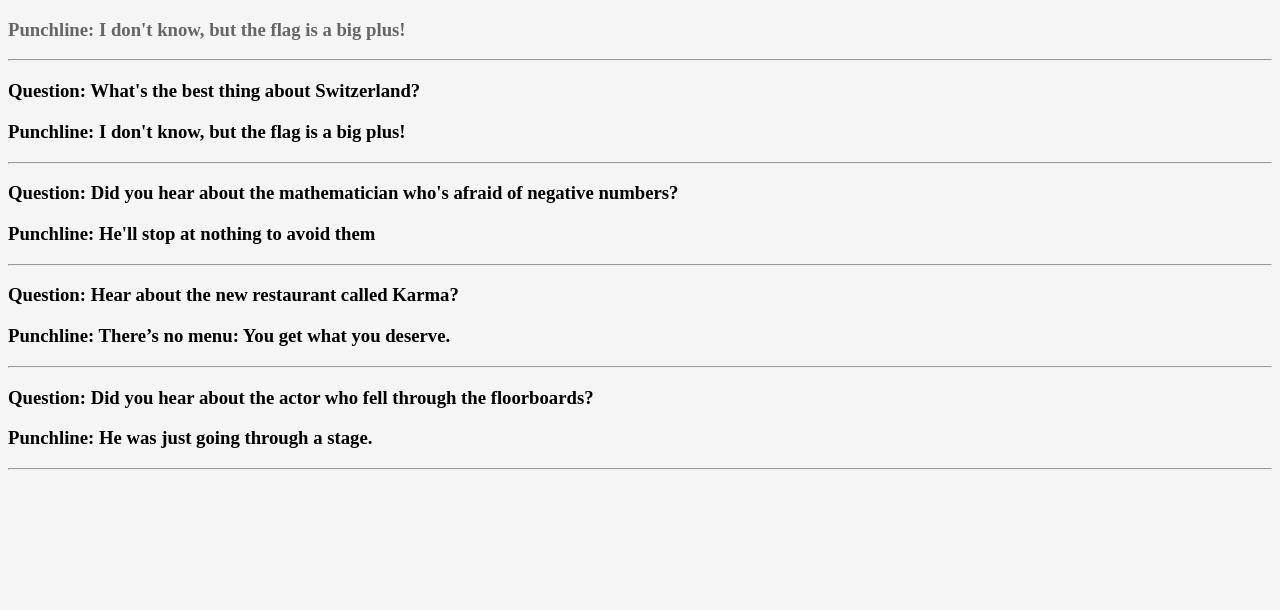
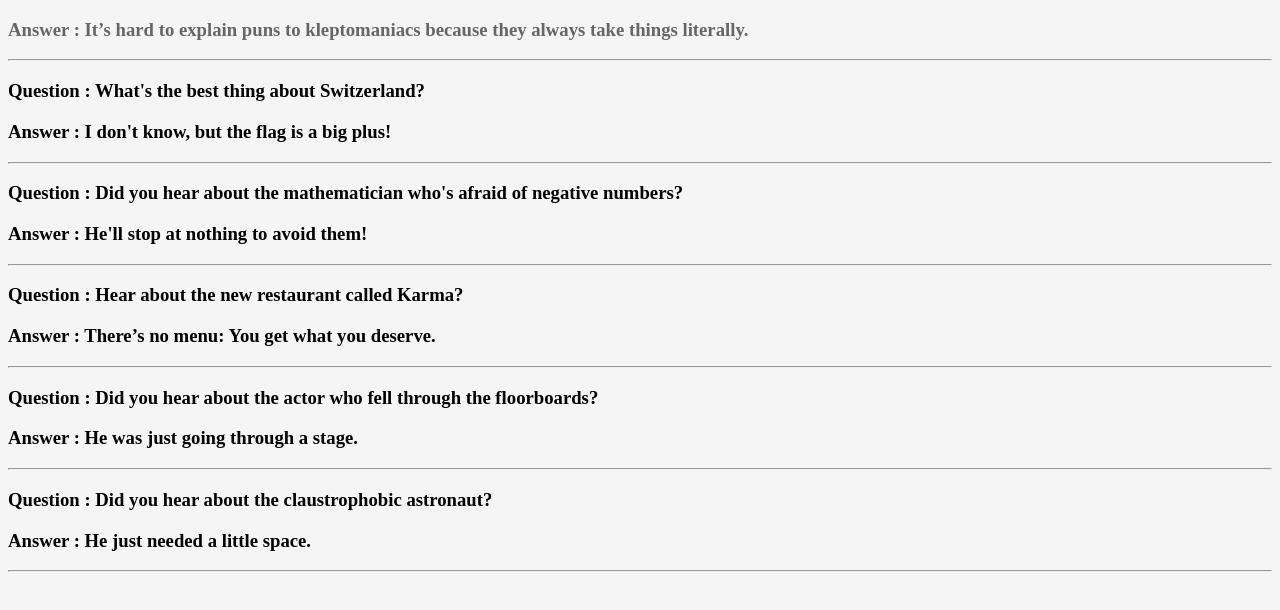
Before and after one commit to debelistic/reactTut, a React app: page / in a window 1280 px wide. Shown: the top 610 px of the page. Built offline with nearby package versions, Linux system fonts and the light colour scheme.

Commit message:
finish props

```diff
--- a/jokes/Jokes.js
+++ b/jokes/Jokes.js
@@ -2,35 +2,17 @@ import React from 'react';
 import Joke from './components/Joke';
 import JokeData from '../mockdata/jokeData'
 
+const jokes = JokeData.map((joke) =>
+    <Joke
+    key={joke.id}
+    joke={joke}/>
+);
+
+
 const Jokes = () => {
   return (
     <div>
-       <Joke
-        joke={{
-          punchLine: "I don't know, but the flag is a big plus!"
-        }}
-      />
-      <Joke
-        joke={{
-          question: "What's the best thing about Switzerland?",
-          punchLine: "I don't know, but the flag is a big plus!"
-      }}/>
-      <Joke
-        joke={{
-          question: "Did you hear about the mathematician who's afraid of negative numbers?",
-          punchLine: "He'll stop at nothing to avoid them"
-      }}/>
-      <Joke
-        joke={{
-          question: "Hear about the new restaurant called Karma?",
-          punchLine: "There’s no menu: You get what you deserve."
-      }}/>
-      <Joke
-        joke={{
-          question: "Did you hear about the actor who fell through the floorboards?",
-          punchLine: "He was just going through a stage."
-      }}
-      />
+      {jokes}
     </div>
   )
 }
--- a/jokes/components/Joke.js
+++ b/jokes/components/Joke.js
@@ -1,16 +1,24 @@
 import React from 'react';
+
+
+const propVariable = (variable, styles, value) => {
+  return (
+    <h3 style={styles}>{variable} : {value}</h3>
+  )
+}
+
+
 
 const Joke = (props) => {
   return (
     <div>
-      <h3
-        style={{display: !props.joke.question && "none"}}>
-          Question: {props.joke.question}
-      </h3>
-      <h3
-        style={{color: !props.joke.question && "#666"}}>
-          Punchline: {props.joke.punchLine}
-      </h3>
+      {propVariable("Question",
+        {display: !props.joke.question && "none"},
+        props.joke.question)}
+
+      {propVariable("Answer",
+        {color: !props.joke.question && "#666"},
+        props.joke.punchLine)}
       <hr/>
     </div>
   )
```
